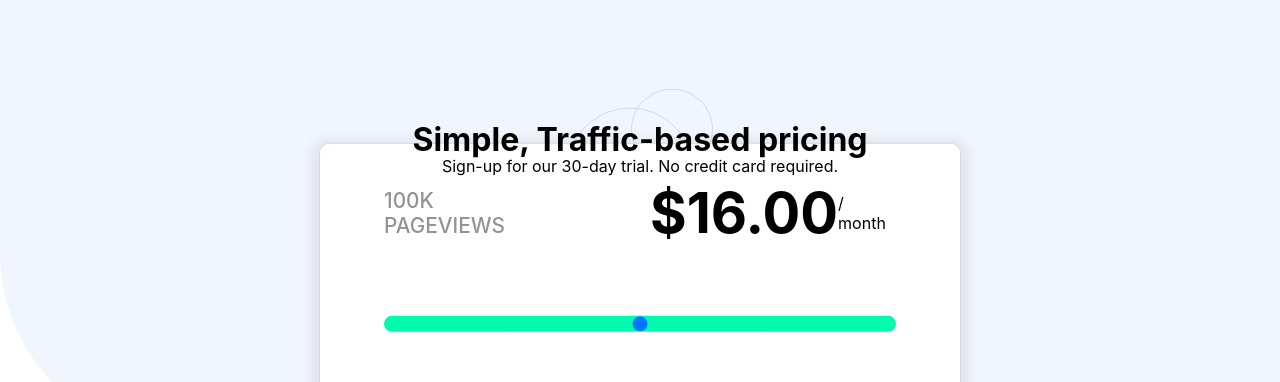
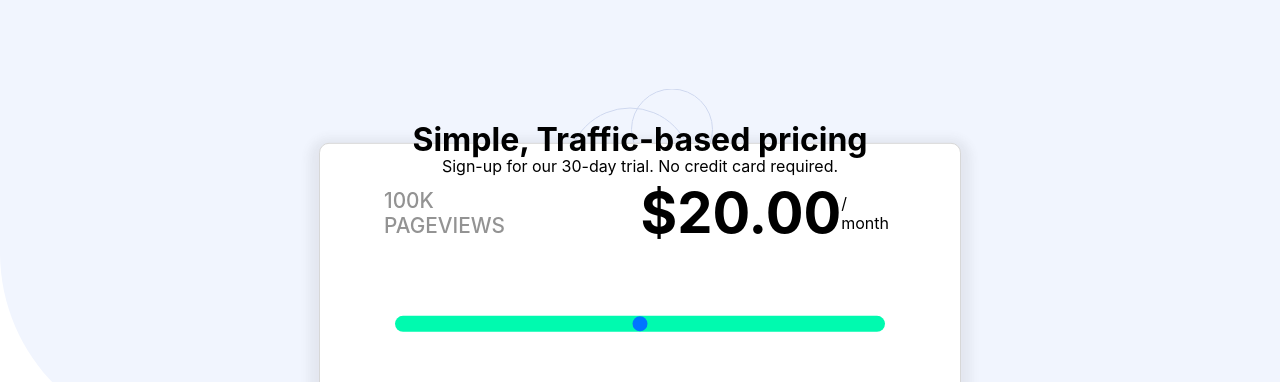
Before and after one commit to deweydc/slider-pricing-component, a React (Create React App) app: page / in a window 1280 px wide. Shown: the top 382 px of the page. Built offline with nearby package versions, Linux system fonts and the light colour scheme.

Commit message:
slider component updates price

```diff
--- a/package.json
+++ b/package.json
@@ -11,6 +11,8 @@
     "material-design-icons": "^3.0.1",
     "react": "^17.0.2",
     "react-dom": "^17.0.2",
+    "react-input-range": "^1.3.0",
+    "react-range": "^1.8.7",
     "react-scripts": "4.0.3",
     "web-vitals": "^1.0.1"
   },
--- a/src/Components/PricingModule.css
+++ b/src/Components/PricingModule.css
@@ -43,19 +43,7 @@
     margin-left: 90px;
 }
 
-.slider-container{
-    display: flex;
-    justify-content: center;
-}
-input[type=range]{
-    width: 80%;
-    height: 1.2em;
-    cursor: pointer;
-    overflow: hidden;
-    -webkit-appearance: none;
-    background-color: rgb(0, 250, 175);
-    border-radius: 10px;
-}
+
 
 .duration{
     display: flex;
--- a/src/Components/PricingModule.jsx
+++ b/src/Components/PricingModule.jsx
@@ -1,23 +1,28 @@
-import React from 'react';
+import React, { useState } from 'react';
+import SliderComponent from './Slider';
 import Switch from '@material-ui/core/Switch';
 import CheckIcon from '@material-ui/icons/Check';
 import './PricingModule.css';
 
 const PricingModule = () => {
 
+    //setting state for Price
+    const [price, setPrice] = useState(20);
 
     return (
         <div className='container'>
             <div className="header">
                 <span className="page-views">100k pageviews</span>
-                <span className="price">$16.00</span>
+                <span className="price">${price}.00</span>
                 <span className="pricing"> / month</span>
             </div>
 
-            <div className="slider-container">
-                {/* slider */}
-                <input type="range" className='slider' />
-            </div>
+            <SliderComponent
+                defaultPrice={20}
+                onChange={e => setPrice(e.target.value)}
+                price={price}
+
+            />
 
             <div className="duration">
                 <span>Monthly Billing</span>
--- /dev/null
+++ b/src/Components/Slider.css
@@ -0,0 +1,24 @@
+.slider-container{
+    display: flex;
+    justify-content: center;
+    width: 100%;
+}
+input[type="range"]::-webkit-slider-runnable-track{
+    width: 80%;
+    height: 1.2em;
+    cursor: pointer;
+    background-color: rgb(0, 250, 175);
+    border-radius: 10px;
+}
+
+
+input[type="range"]{
+    width: 80%;
+}
+
+.slider{
+    height: 100%;
+    margin: 0 75px;
+    background-color: rgb(0, 250, 175);
+    border-radius: 10px;
+}
--- /dev/null
+++ b/src/Components/Slider.jsx
@@ -0,0 +1,27 @@
+import React, { useState } from "react";
+
+
+import './Slider.css';
+import 'react-input-range/lib/css/index.css';
+
+//destructure props from Pricingmodule
+const SliderComponent = ({ onChange, defaultPrice }) => {
+
+    return (
+        <div>
+            <div className="slider-container" >
+                <input
+                    className='slider'
+                    type="range"
+                    min={10}
+                    max={30}
+                    step={10}
+                    onChange={onChange}
+                    defaultValue={defaultPrice}
+                />
+            </div >
+        </div>
+    )
+}
+
+export default SliderComponent
```
Also changed, not shown: 1 other file (tests, documents, lock files or other folders).
